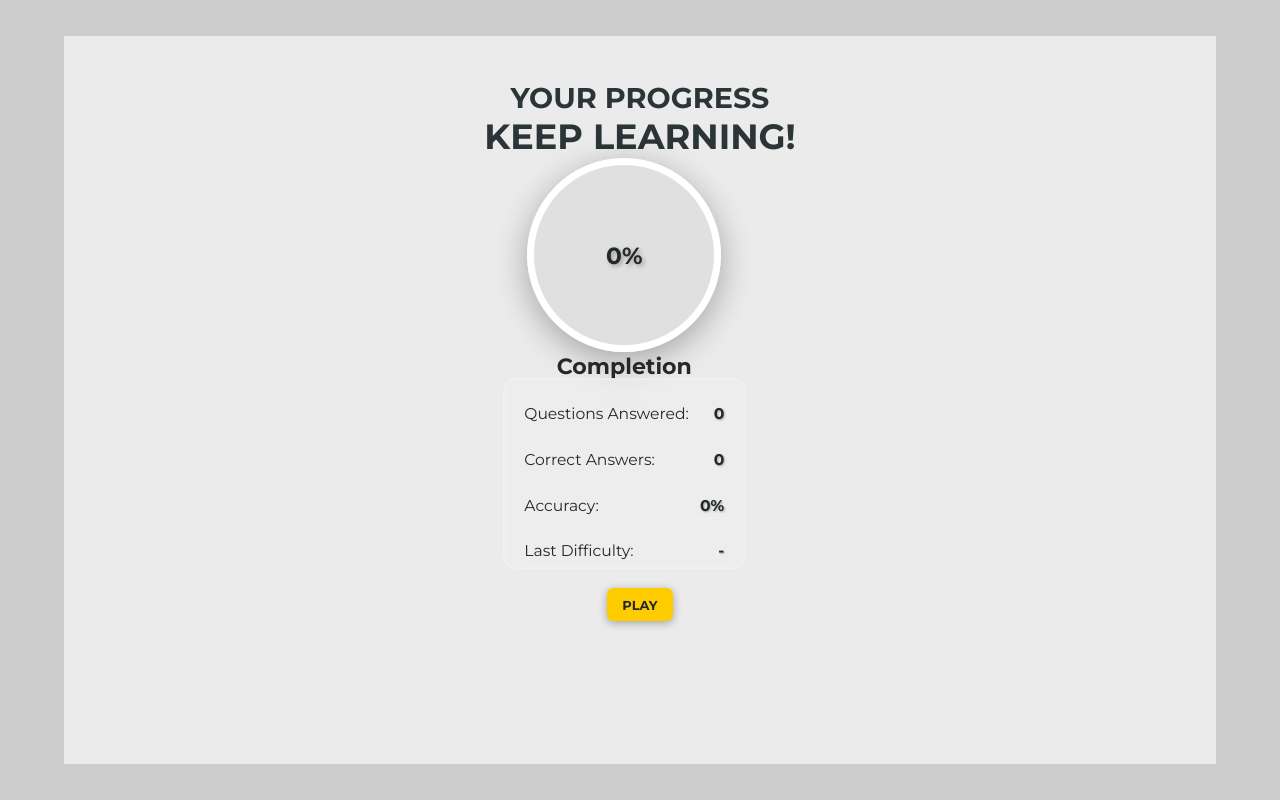
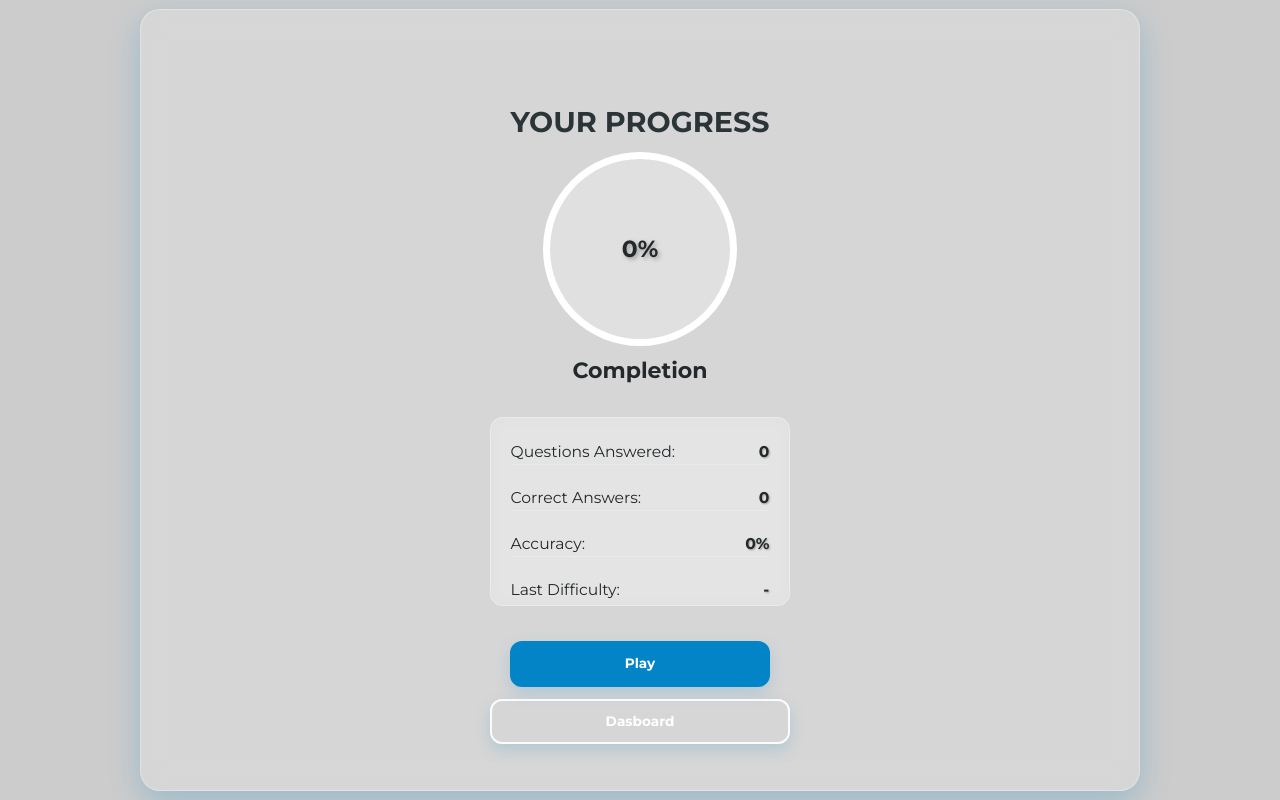
Before and after one commit to vkilzold/E-Learning, a Flask app: page /progress in a window 1280 px wide. Run offline with Flask 3, Linux system fonts and the light colour scheme; some libraries are stand-ins or nearby versions; some web fonts are replaced.

Commit message:
updated progress page. small improvements

```diff
--- a/static/css/progress.css
+++ b/static/css/progress.css
@@ -24,7 +24,7 @@ html, body {
   margin: 0;
   width: 100%;
   height: 100%;
-  background: var(--darkest-bluegreen);
+  background: #0ea5e9; /* cyan background like title page */
   color: var(--light-brown);
 }
 
@@ -33,7 +33,7 @@ body {
   display: flex;
   justify-content: center;
   align-items: center;
-  background: #ebebeb;
+  background: #0ea5e9;
   color: var(--light-brown);
 }
 
@@ -205,24 +205,35 @@ canvas#gameCanvas {
 }
 
 .container {
-  background-color: var(--bluegreen);
-  width: 90%;
-  max-width: 90rem;
-  height: 91%;
+  background-color: transparent;
+  width: 100%;
+  max-width: 1000px;
+  height: auto;
   display: flex;
   flex-direction: column;
   align-items: center;
-  padding: 0.7rem;
+  padding: 1.5rem;
   box-sizing: border-box;
   position: relative;
   color: var(--light-brown);
 }
 
+/* glass wrapper similar to title page */
+.glass-container {
+  background: rgba(255,255,255,0.20);
+  border: 1px solid rgba(255,255,255,0.30);
+  border-radius: 20px;
+  backdrop-filter: blur(12px);
+  -webkit-backdrop-filter: blur(12px);
+  box-shadow: 0 10px 30px rgba(2, 132, 199, 0.25);
+}
+
 .title {
     padding: 0.7rem 0; /* Reduced from 0.8rem 0 - small adjustment */
     text-align: center;
-    margin-top: -3rem; /* Reduced from -3.5rem - small adjustment */
-}
+    margin-top: 0;
+}
+.title h1 { margin-bottom: 1rem; }
 h1, h2, h3 {
   color : #2B3537;
 }
@@ -703,14 +714,45 @@ canvas {
   background: none;
 }
 
-.play-button {
+.progress-actions {
   display: flex;
   flex-direction: column;
+  gap: 12px;
+  align-items: center;
   justify-content: center;
-  align-items: center;
   width: 100%;
-  margin: -1.2rem 0 0 0;
-}
+  max-width: 360px;
+}
+
+/* modern buttons like title page */
+.btn {
+  width: 100%;
+  padding: 14px 18px;
+  border: 2px solid rgba(15, 23, 42, 0.90);
+  background: #ffffff;
+  color: #0f172a;
+  text-decoration: none;
+  font-weight: 700;
+  font-family: 'Montserrat', sans-serif !important;
+  border-radius: 12px;
+  transition: background 0.2s ease, color 0.2s ease, transform 0.1s ease, box-shadow 0.2s ease;
+  box-shadow: 0 6px 16px rgba(2, 132, 199, 0.18);
+  display: inline-flex;
+  align-items: center;
+  justify-content: center;
+  gap: 10px;
+  line-height: 1;
+  margin: 0 auto;
+  font-size: 1.05rem;
+}
+.progress-actions .btn { width: 260px; max-width: 260px; }
+.btn:hover { background: #0f172a; color: #ffffff; transform: translateY(-1px); box-shadow: 0 10px 22px rgba(2, 132, 199, 0.28); }
+.btn:active { transform: translateY(0); }
+.btn:focus { outline: none; box-shadow: 0 0 0 4px rgba(2, 132, 199, 0.25); }
+.btn-primary { border-color: #0284c7; background: #0284c7; color: #ffffff; }
+.btn-primary:hover { background: #0369a1; border-color: #0369a1; }
+.btn-secondary { background: transparent; border-color: rgba(255,255,255,0.9); color: #ffffff; }
+.btn-secondary:hover { background: rgba(255,255,255,0.12); color: #ffffff; border-color: rgba(255,255,255,0.9); }
 
 .timer-number {
   position: absolute;
@@ -757,9 +799,9 @@ canvas {
   display: flex;
   flex-direction: column;
   align-items: center;
-  gap: 2rem;
+  gap: 3rem;
   width: 100%;
-  max-width: 280px;
+  max-width: 420px;
   margin-top: 0;
 }
 
@@ -778,8 +820,9 @@ canvas {
   display: flex;
   align-items: center;
   justify-content: center;
-  box-shadow: 0 8px 32px rgba(0, 0, 0, 0.3);
+  box-shadow: none;
   border: 7px solid #fff;
+  margin-bottom: 2.5rem;
 }
 
 .progress-percentage {
@@ -792,7 +835,7 @@ canvas {
 
 .progress-label {
   position: absolute;
-  bottom: -35px;
+  bottom: -45px;
   font-size: 1.7rem;
   color: #23282b;
   font-family: 'Montserrat', sans-serif;
@@ -804,13 +847,13 @@ canvas {
   flex-direction: column;
   gap: 1.4rem;
   width: 100%;
-  max-width: 200px;
-  background: rgba(255, 255, 255, 0.1);
+  max-width: 280px;
+  background: rgba(255, 255, 255, 0.20);
   padding: 1.5rem;
   border-radius: 1rem;
   -webkit-backdrop-filter: blur(10px);
   backdrop-filter: blur(10px);
-  border: 2px solid rgba(255, 255, 255, 0.2);
+  border: 1.5px solid rgba(255, 255, 255, 0.30);
   padding-bottom: 0.2rem;
 }
 
--- a/templates/progress.html
+++ b/templates/progress.html
@@ -10,12 +10,12 @@
 </head>
 <body>
   <div class="quiz-section">
-    <div class="container zoomed-container">
+    <div class="container zoomed-container glass-container">
       <div class="content-area">
         <div class="quiz-main-content" id="progress-main-content">
           <div class="title">
             <h1>Your Progress</h1>
-            <h2>Keep Learning!</h2>
+
             <div class="progress-content">
               <div class="progress-circle">
                 <div class="progress-percentage" id="progress-percentage">0%</div>
@@ -41,8 +41,9 @@
               </div>
             </div>
           </div>
-          <div class="play-button">
-          <button class="playButton" id="playButton"><span>Play</span></button>
+          <div class="progress-actions">
+            <button class="btn btn-primary" id="playButton"><span>Play</span></button>
+            <a class="btn btn-secondary" href="/">Dasboard</a>
           </div>
         </div>
 
```
